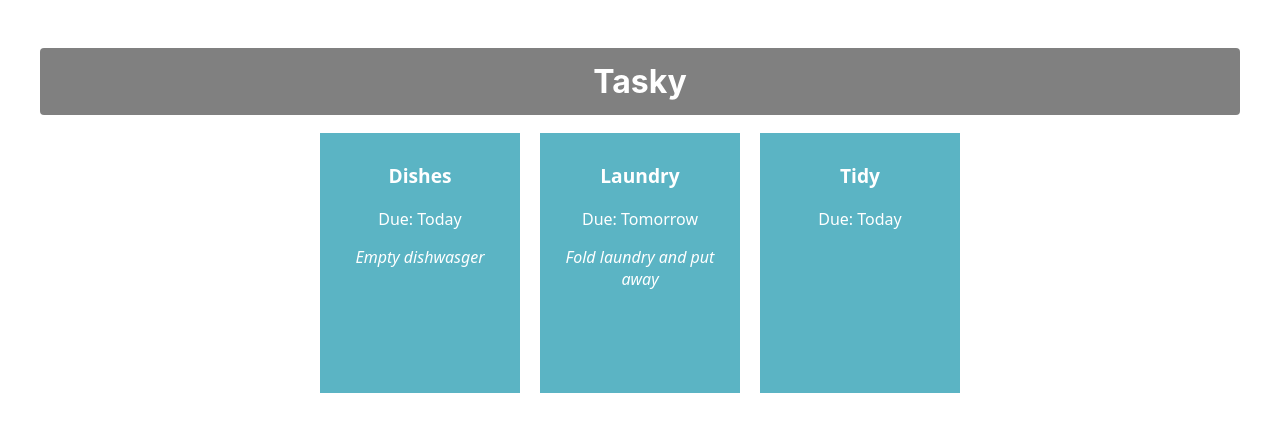
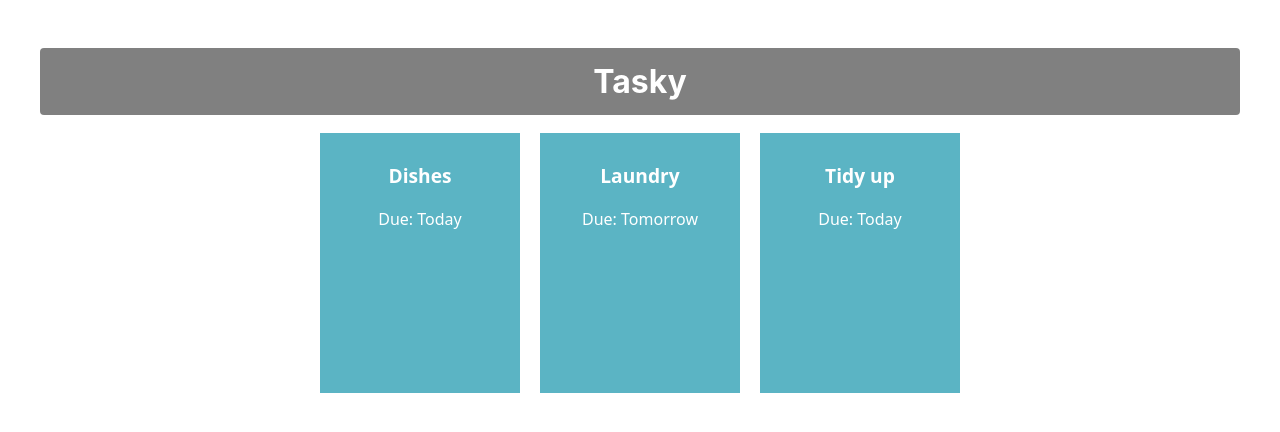
Before and after one commit to CaelanSHAO/react-basics-labs, a React (Create React App) app in the folder tasky/: page / in a window 1280 px wide. Shown: the top 432 px of the page. Built offline with nearby package versions, Linux system fonts and the light colour scheme.

Commit message:
Added task state

```diff
--- a/tasky/src/App.js
+++ b/tasky/src/App.js
@@ -1,19 +1,23 @@
 import logo from './logo.svg';
 import './App.css';
 import Task from './components/Task';
+import React, { useState } from 'react';
 
 function App() {
-  return (
+  const [ taskState, setTaskState ] = useState({
+    tasks: [
+      { title:"Dishes", description: "Empty dishwasher", deadline: "Today" },
+      { title: "Laundry", description: "Fold clothes and put away", deadline: "Tomorrow" },
+      { title: "Tidy up", deadline: "Today" }
+    ]
+  });
+
+ return (
     <div className="container">
       <h1>Tasky</h1>
-      <Task title="Dishes" deadline="Today">
-        Empty dishwasger
-      </Task>
-      <Task title="Laundry" deadline="Tomorrow">
-        Fold laundry and put away
-      </Task>
-      <Task title="Tidy" deadline="Today" />
-
+      <Task title={taskState.tasks[0].title} deadline={taskState.tasks[0].deadline} description={taskState.tasks[0].description} />
+      <Task title={taskState.tasks[1].title} deadline={taskState.tasks[1].deadline} description={taskState.tasks[1].description} />
+      <Task title={taskState.tasks[2].title} deadline={taskState.tasks[2].deadline} description={taskState.tasks[2].description} />
     </div>
   );
 }
```
